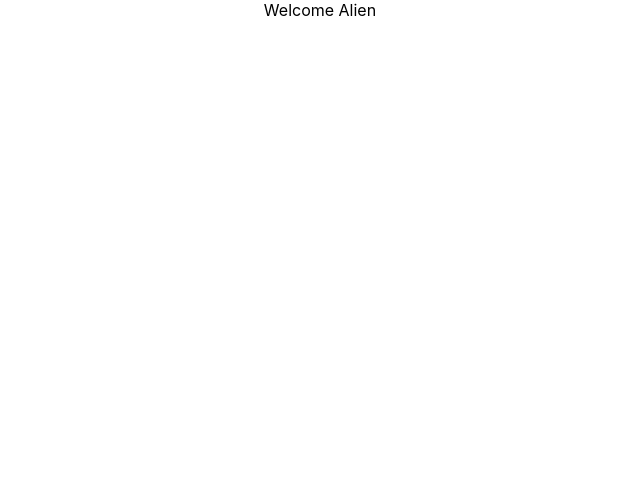
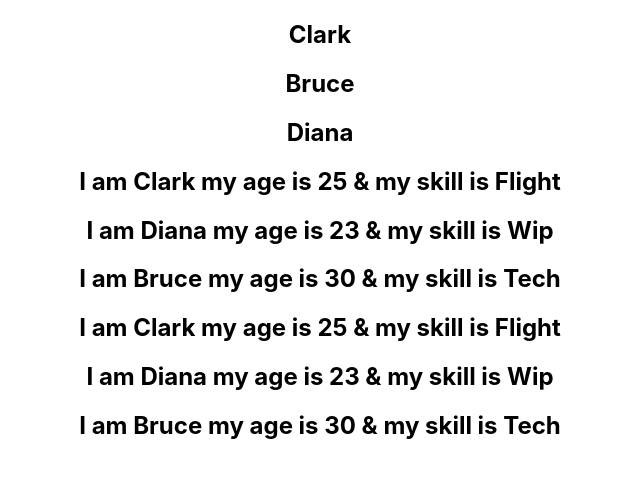
Before and after one commit to Sweet-XS/react-basics-evo, a React (Create React App) app: page / in a window 1280 px wide. Shown: the top 478 px of the page, without its empty margins (320-960 px from the left). Built offline with nearby package versions, Linux system fonts and the light colour scheme.

Commit message:
17 list rendering

```diff
--- a/src/App.js
+++ b/src/App.js
@@ -13,6 +13,7 @@ import EventyHandClassy from './components/EventyHandClassy';
 import EventyBind from './components/EventyBind';
 import ParentComponent from './components/ParentComponent';
 import ConditionalRendery from './components/ConditionalRendery';
+import ListNames from './components/ListNames';
 
 function App() {
   return (
@@ -34,8 +35,9 @@ function App() {
       <EventyHandFunk/>
       <EventyHandClassy/>
       <EventyBind/>
-      <ParentComponent/>*/}
-      <ConditionalRendery/>
+      <ParentComponent/>
+      <ConditionalRendery/>*/}
+      <ListNames/>
     </div>
   );
 }
--- /dev/null
+++ b/src/components/Hero.js
@@ -0,0 +1,7 @@
+import React from 'react'
+
+const Hero = ({hero:{name, age, skill}}) => {
+    return <h2>I am {name} my age is {age} & my skill is {skill}</h2>
+}
+
+export default Hero
--- /dev/null
+++ b/src/components/ListNames.js
@@ -0,0 +1,39 @@
+import React from 'react'
+import Hero from './Hero'
+
+const ListNames = () => {
+
+    const names = ['Clark', 'Bruce', 'Diana']
+    const namesList = names.map(name => <h2>{name}</h2>)
+    const heroes = [
+        {
+            id: 1,
+            name: 'Clark',
+            age: '25',
+            skill: 'Flight'
+        },
+        {
+            id: 2,
+            name: 'Diana',
+            age: '23',
+            skill: 'Wip'
+        },
+        {
+            id: 1,
+            name: 'Bruce',
+            age: '30',
+            skill: 'Tech'
+        }
+    ]
+const heroList = heroes.map(hero => <h2>I am {hero.name} my age is {hero.age} & my skill is {hero.skill}</h2>)
+const heroLst = heroes.map(hero => <Hero hero={hero} />)
+    return(
+        <div>
+            {namesList}
+            {heroList}
+            {heroLst}
+        </div>
+    )
+}
+
+export default ListNames
```
